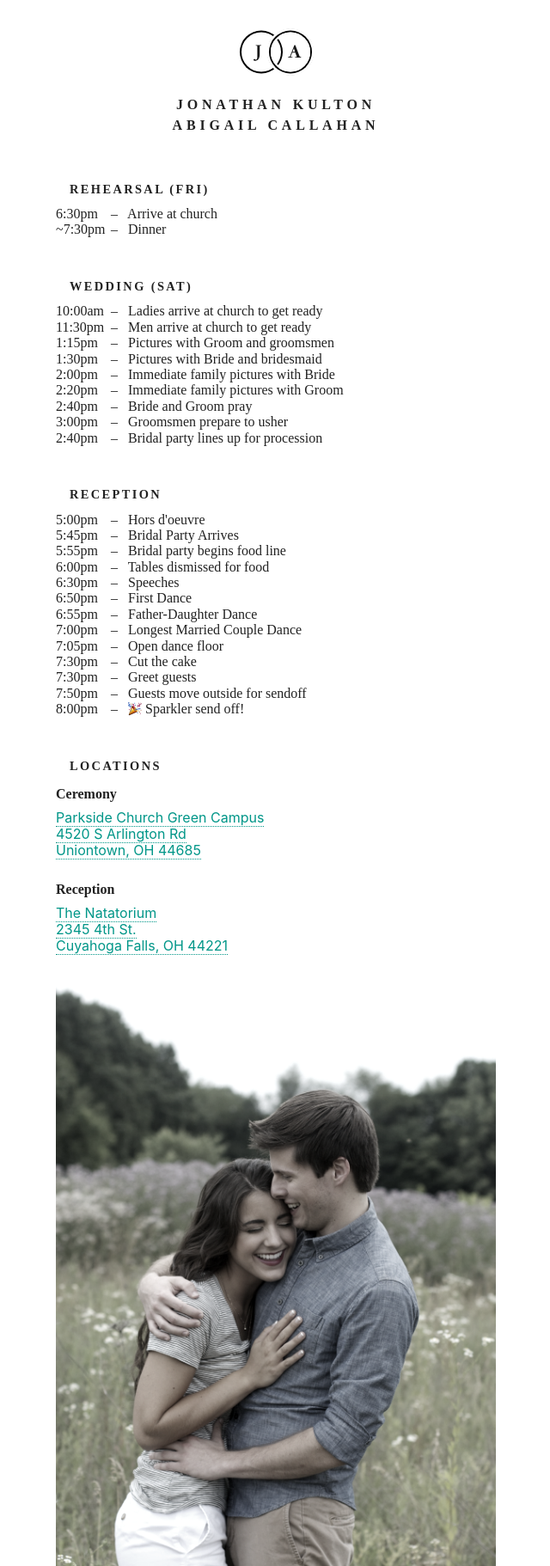
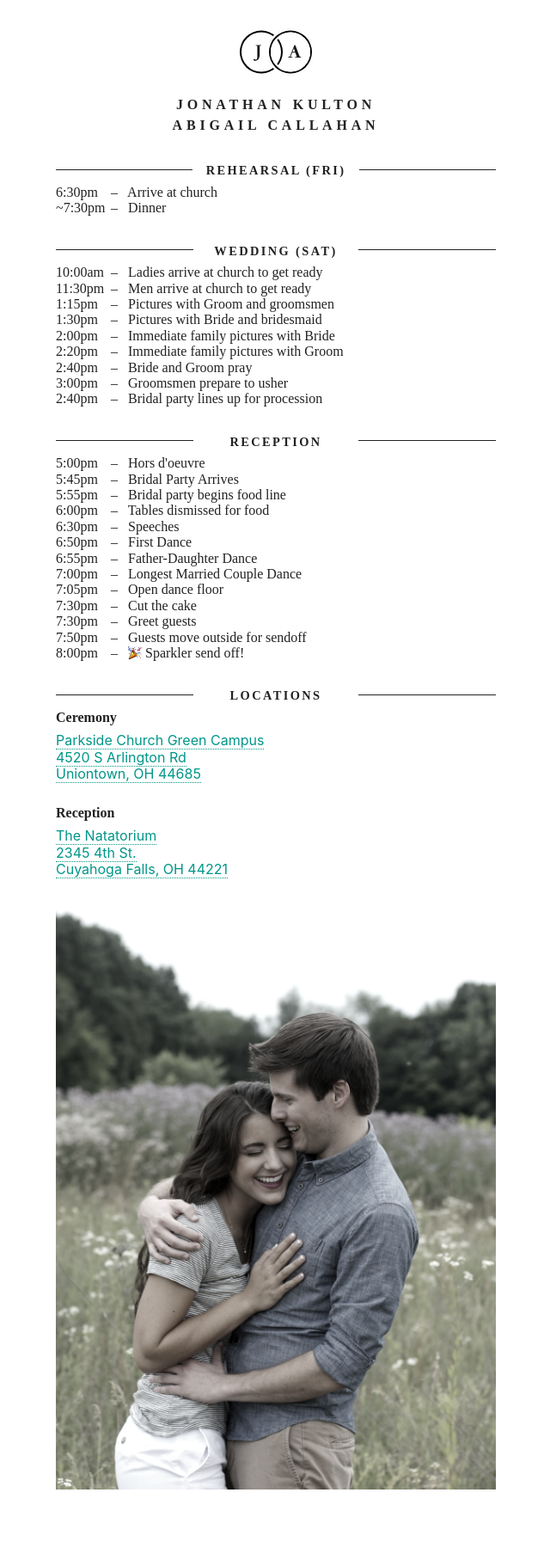
Before and after one commit to jkulton/jkulton.github.io, a Jekyll site: the page built from wedding/index.html, in a window 1280 px wide. Shown: the whole page at 86% size, without its empty margins (319-959 px from the left). Built offline with Jekyll 4.4.1, drawn with Linux system fonts in a browser that asks for light colours; after the commit the page ends 1733 px from its top, so only the background shows below that.

Commit message:
Revert "fix: flex on safari"
This reverts commit f3216765a58b48338120b71459ed6b3e0903b4e0.

```diff
--- a/wedding/index.html
+++ b/wedding/index.html
@@ -9,7 +9,7 @@ title: "Wedding Info"
 	<h4 class="title tc">JONATHAN KULTON<br/>ABIGAIL CALLAHAN</h4>
 
 
-<div class="mb2 mt4" style="text-transform: uppercase;letter-spacing: .15rem;font-size:.9rem;font-weight:bold;display: inline-flex;align-items: center;">
+<div class="mb2 mt4" style="text-transform: uppercase;letter-spacing: .15rem;font-size:.9rem;font-weight:bold;display: flex;align-items: center;">
   <span class="line" style="
     border-bottom: 1px solid #222;height: 2px;display: inline-block;margin-bottom: .25rem;flex: 1;"></span>
   <span style="flex: 1;margin: 0 1rem;text-align: center;white-space:nowrap;">Rehearsal (Fri)</span>
@@ -21,7 +21,7 @@ title: "Wedding Info"
 		<li><span class="flex" style="width:5rem;display:inline-flex;">~7:30pm <span class="mla mr2">– </span></span> Dinner</li>
 	</ul>
 
-<div class="mb2 mt4" style="text-transform: uppercase;letter-spacing: .15rem;font-size:.9rem;font-weight:bold;display: inline-flex;align-items: center;">
+<div class="mb2 mt4" style="text-transform: uppercase;letter-spacing: .15rem;font-size:.9rem;font-weight:bold;display: flex;align-items: center;">
   <span class="line" style="
     border-bottom: 1px solid #222;height: 2px;display: inline-block;margin-bottom: .25rem;flex: 1;"></span>
   <span style="flex: 1;margin: 0 1rem;text-align: center;white-space:nowrap;">Wedding (Sat)</span>
@@ -48,7 +48,7 @@ title: "Wedding Info"
 
 	</ul>
 
-<div class="mb2 mt4" style="text-transform: uppercase;letter-spacing: .15rem;font-size:.9rem;font-weight:bold;display: inline-flex;align-items: center;">
+<div class="mb2 mt4" style="text-transform: uppercase;letter-spacing: .15rem;font-size:.9rem;font-weight:bold;display: flex;align-items: center;">
   <span class="line" style="
     border-bottom: 1px solid #222;height: 2px;display: inline-block;margin-bottom: .25rem;flex: 1;"></span>
   <span style="flex: 1;margin: 0 1rem;text-align: center;">Reception</span>
@@ -73,7 +73,7 @@ title: "Wedding Info"
 
 
 
-<div class="mb2 mt4" style="text-transform: uppercase;letter-spacing: .15rem;font-size:.9rem;font-weight:bold;display: inline-flex;align-items: center;">
+<div class="mb2 mt4" style="text-transform: uppercase;letter-spacing: .15rem;font-size:.9rem;font-weight:bold;display: flex;align-items: center;">
   <span class="line" style="
     border-bottom: 1px solid #222;height: 2px;display: inline-block;margin-bottom: .25rem;flex: 1;"></span>
   <span style="flex: 1;margin: 0 1rem;text-align: center;">Locations</span>
```
